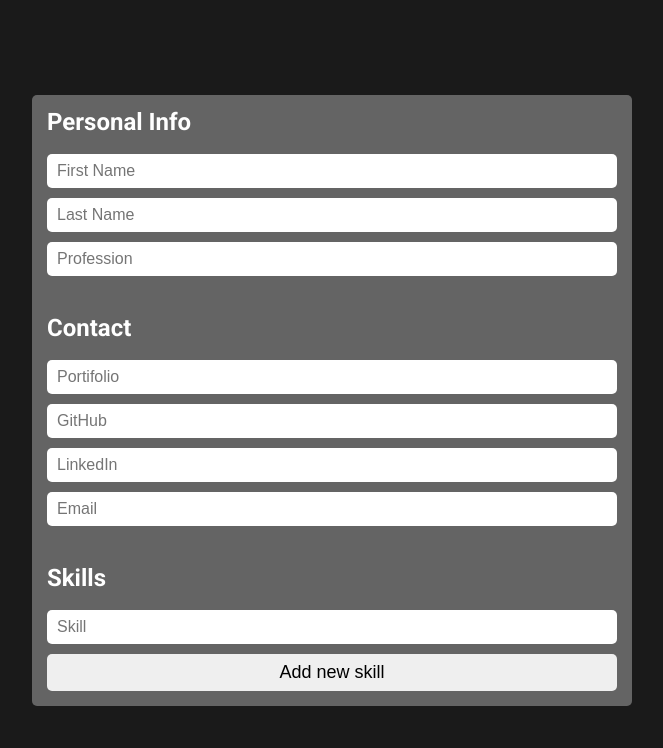
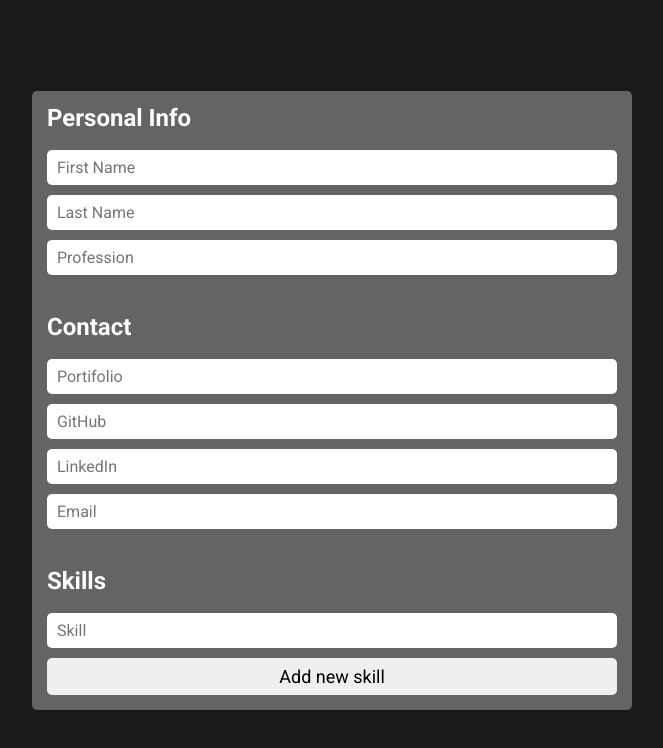
Before and after one commit to GabrielOJorge/cv-project, a React (Create React App) app: page / in a window 1280 px wide. Shown: the top 748 px of the page, without its empty margins (308-971 px from the left). Built offline with nearby package versions, Linux system fonts and the light colour scheme.

Commit message:
style: set font-family to 'Roboto' of input and button elements

```diff
--- a/src/style/elements/base.css
+++ b/src/style/elements/base.css
@@ -1,4 +1,8 @@
 @import url('https://fonts.googleapis.com/css2?family=Roboto:wght@400;700&display=swap');
+
+.App, input, button {
+  font-family: 'Roboto', sans-serif;
+}
 
 .App {
   display: flex;
@@ -9,8 +13,6 @@
   width: 100%;
   background: #1a1a1a;
   color: #fff;
-
-  font-family: 'Roboto', sans-serif;
 }
 
 .App h1 {
```
